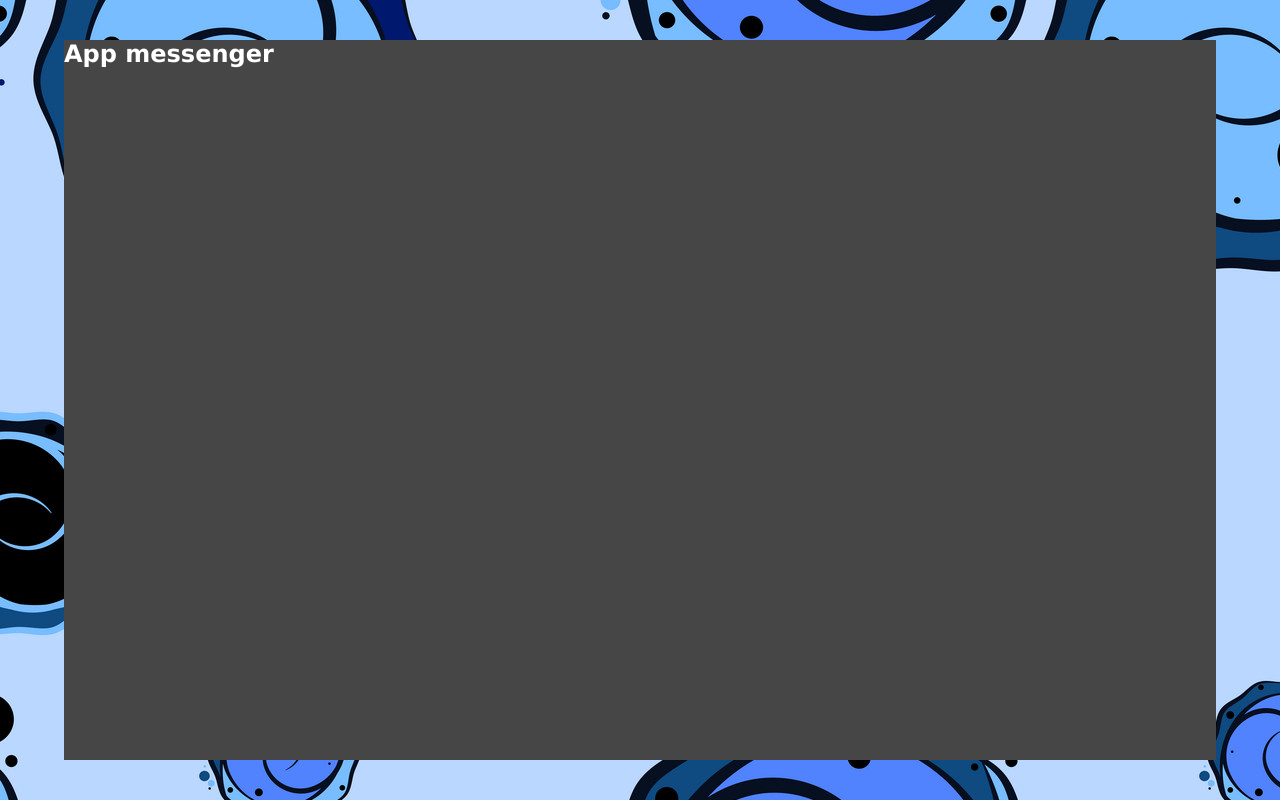
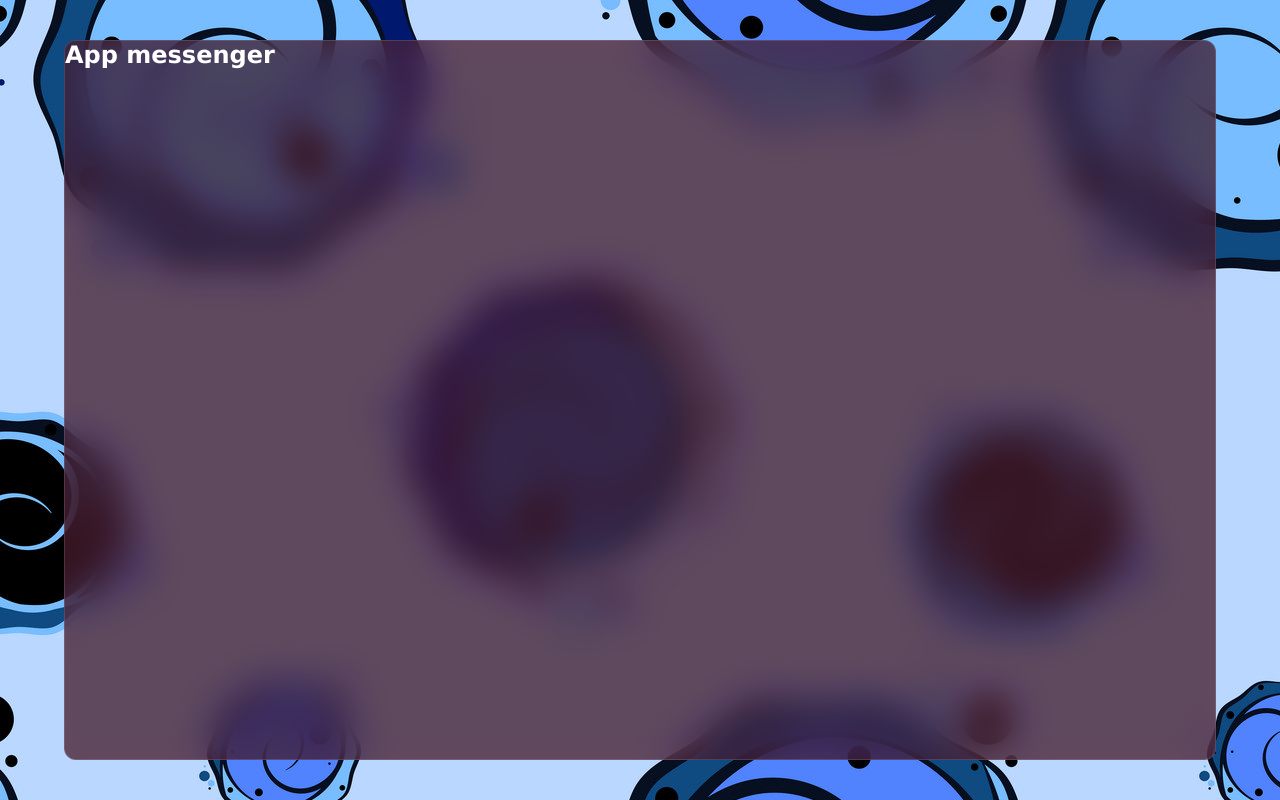
Before and after one commit to Benandry/chat_app, a React (Vite) app: page / in a window 1280 px wide. Built offline with nearby package versions, Linux system fonts and the light colour scheme.

Commit message:
finish style in body and container app

```diff
--- a/src/index.css
+++ b/src/index.css
@@ -16,5 +16,8 @@ body {
 .container {
  width: 90vw;
  height: 90vh;
- background-color: rgb(71, 70, 71);
+ background-color: rgb(71, 25, 40, 0.75);
+ backdrop-filter: blur(19px) saturate(180%);
+ border-radius: 12px;
+ border: 1px solid rgba(255, 255, 255, 0.125);
 }
```
